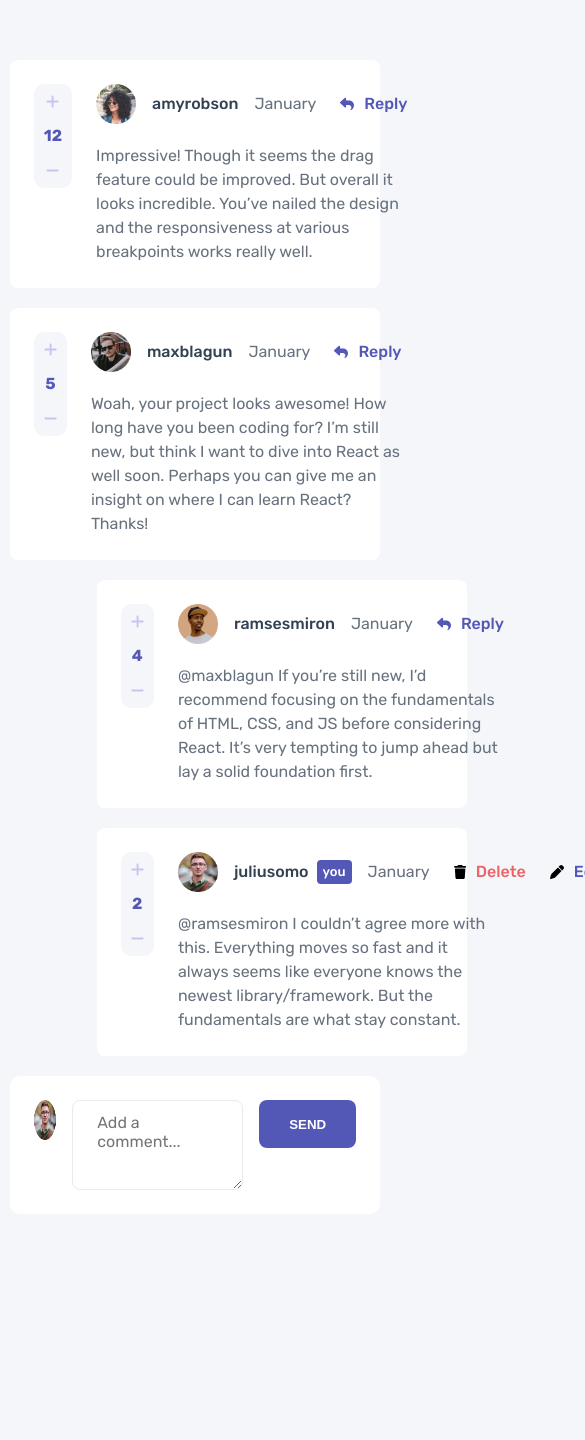
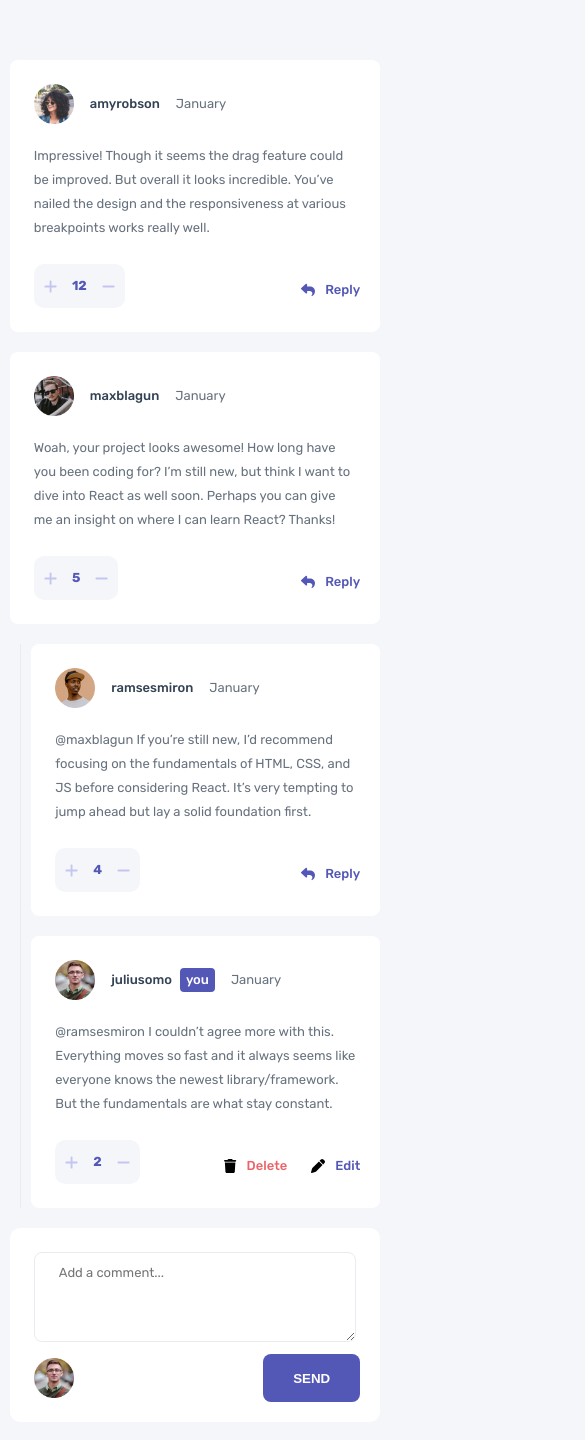
Before and after one commit to Leonardo-G/front-mentor-comments, a Next.js app: page / in a window 390 px wide. Shown: the top 1440 px of the page, 585 px wide, since content can reach past the window. Before the commit the page ends 1264 px from the top, so only its background shows below. Built offline with nearby package versions, Linux system fonts and the light colour scheme.

Commit message:
responsive

```diff
--- a/components/chat/Chat.tsx
+++ b/components/chat/Chat.tsx
@@ -5,7 +5,7 @@ import { ImageCircle } from '../image/ImageCircle'
 
 import { StateContext } from '../../context/StateContext'
 
-import { Background, FlexRow, Position, TextArea } from '../../styled/globals/globals'
+import { Background, Box, FlexRow, Position, TextArea } from '../../styled/globals/globals'
 
 interface Props {
     textButton?: string;
@@ -23,17 +23,19 @@ export const Chat: FC<Props> = ({ value = "", textButton = "SEND", padding, idMe
         setMessage( e.currentTarget.value )
     }
 
-
     return (
         <Position padding={ padding }>
             <Background color='#fff' padding={ 24 }>
-                <FlexRow gap={ 16 }>
+                <FlexRow gap={ 16 } responsive>
                     <ImageCircle src={ user.urlImage }/>
                     <TextArea
                         placeholder='Add a comment...'
                         onChange={ changeMessage }
                         value={ message }
                     />
+                    <Box
+                        bottom={ 20 }
+                    >
                         <Button
                             title={ textButton }
                             event={
@@ -44,6 +46,7 @@ export const Chat: FC<Props> = ({ value = "", textButton = "SEND", padding, idMe
                                     () => addReply( message, idMessage )
                             }
                         />
+                    </Box>
                 </FlexRow>
             </Background>
         </Position>
--- a/components/comments/Comment.tsx
+++ b/components/comments/Comment.tsx
@@ -55,20 +55,19 @@ export const Comment: FC<Props> = ({comment: { comment, date, idUser, rate, id,
     const changeFavorite = ( type: "DOWNVOTE" | "UPVOTE" ) => {
 
         if ( type === "DOWNVOTE" ){
-            removeFavoriteMessage( id, idComment ? "REPLY" : "COMMENT" );
+            removeFavoriteMessage( id, idComment ? "REPLY" : "COMMENT", idUser );
 
         } else {
-            favoriteMessage( id, idComment ? "REPLY" : "COMMENT" );
+            favoriteMessage( id, idComment ? "REPLY" : "COMMENT", idUser );
         }
-
     }
 
     return (
         <>
             <CommentGroup>
-                <FlexRow>
-                    <Background color='#F5F6FA' padding={ 10 } >
-                        <FlexColumn gap={ 15 } center>
+                <FlexRow responsive>
+                    <Background color='#F5F6FA' padding={ 10 } widthContent>
+                        <FlexColumn gap={ 15 } center responsive>
                             <Icon
                                 color={ upvote.some( u => u.idMessage === id ) ? "red" : '#C5C6EF'}
                                 size={ 15 }
@@ -119,6 +118,8 @@ export const Comment: FC<Props> = ({comment: { comment, date, idUser, rate, id,
                                         </Icon>
                                     </Box>
                                 :
+                                    <Box>
+
                                         <FlexRow gap={ 24 }>
                                             <Icon
                                                 onClick={ () => deleteMessage( idComment ? "reply" : "message", id ) }
@@ -141,6 +142,7 @@ export const Comment: FC<Props> = ({comment: { comment, date, idUser, rate, id,
                                                 <Text className='text' color='#5357B6' weight={ 500 }>Edit</Text>
                                             </Icon>
                                         </FlexRow>
+                                    </Box>
                             }
                         </FlexRow>
                         {
--- a/components/comments/Replys.tsx
+++ b/components/comments/Replys.tsx
@@ -10,6 +10,10 @@ const Line = styled.div`
     background: #E9EBF0;
     width: 5px;
     margin-left: 45px;
+
+    @media (max-width: 620px){
+        margin-left: 10px;
+    }
 `
 
 interface Props {
@@ -18,7 +22,7 @@ interface Props {
 
 export const Replys: FC<Props> = ({ replies }) => {
     return (
-        <FlexRow gap={ 42 }>
+        <FlexRow gap={ 42 } gapResponsive={ 10 }>
             <Line></Line>
             <FlexColumn>
                 {
--- a/context/StateContext.tsx
+++ b/context/StateContext.tsx
@@ -18,8 +18,8 @@ export interface ContextProps {
         idReply: string;
         is: boolean;
     }>>
-    favoriteMessage: ( id: string, type: "REPLY" | "COMMENT" ) => void;
-    removeFavoriteMessage: ( id: string, type: "REPLY" | "COMMENT"  ) => void;
+    favoriteMessage: ( id: string, type: "REPLY" | "COMMENT", userId: number ) => void;
+    removeFavoriteMessage: ( id: string, type: "REPLY" | "COMMENT", userId: number ) => void;
 };
 
 export const StateContext = createContext({} as ContextProps);
--- a/context/StateProvider.tsx
+++ b/context/StateProvider.tsx
@@ -66,7 +66,9 @@ export const StateProvider: FC<Props> = ({ children }) => {
         }
     }
 
-    const favoriteMessage = ( id: string, type: "REPLY" | "COMMENT" ) => {
+    const favoriteMessage = ( id: string, type: "REPLY" | "COMMENT", userId: number ) => {
+        if ( userId == 4 ) return;
+
         const existUpvote = upvote.some( u => u.idMessage === id );
         const commentUpvote = comments.filter( c => c.id === id )[0] || replies.filter( r => r.id === id )[0];
         const existDownvote = downvote.some( d => d.idMessage === id );
@@ -110,7 +112,9 @@ export const StateProvider: FC<Props> = ({ children }) => {
         }
     }
 
-    const removeFavoriteMessage = ( id: string, type: "REPLY" | "COMMENT"  ) => {
+    const removeFavoriteMessage = ( id: string, type: "REPLY" | "COMMENT", userId: number ) => {
+        if ( userId == 4 ) return;
+
         const existUpvote = upvote.some( u => u.idMessage === id );
         const commentUpvote = comments.filter( c => c.id === id )[0] || replies.filter( r => r.id === id )[0];
         const existDownvote = downvote.some( d => d.idMessage === id );
--- a/styled/globals/globals.ts
+++ b/styled/globals/globals.ts
@@ -9,10 +9,12 @@ export const BackgroundLite = styled.div`
 `
 
 export const Background = styled.div`
-    background: ${ ({ color }: { color?: string, radius?: number, padding?: number, paddingX?: number }) => color ? color: "#fff" };
+    position: relative;
+    background: ${ ({ color }: { color?: string, radius?: number, padding?: number, paddingX?: number, widthContent?: boolean }) => color ? color: "#fff" };
     border-radius: ${ ({ radius } ) => radius ? `${ radius }px` : "10px" };
     padding: ${ ({ padding, paddingX }) => padding ? `${ padding }px` : paddingX ? `0px ${ paddingX }px` : "0px" };
     height: 100%;
+    width: ${ ({ widthContent }) => widthContent ? "fit-content" : "auto" };
 `
 
 export const Container = styled.div`
@@ -25,6 +27,7 @@ export const CommentGroup = styled.div`
     border-radius: 8px;
     padding: 24px;
     width: 100%;
+    position: relative;
 `
 
 export const Circle = styled.div`
@@ -39,22 +42,39 @@ export const Box = styled.div`
     .color:hover{
         color: #C5C6EF;
     }
+
+    @media (max-width: 620px){
+        position: absolute;
+        bottom: ${ ({ bottom }: { bottom?: number }) => bottom ? `${ bottom }px` : "30px" };
+        right: 20px;
+    }
 `
 
 /////////// FLEX ////////////
 export const FlexRow = styled.div`
     display: flex;
-    column-gap: ${ ({ gap }: { gap?: number, center?: boolean, between?: boolean }) => gap ? `${ gap }px` : "24px" };
+    column-gap: ${ ({ gap }: { gap?: number, center?: boolean, between?: boolean, responsive?: boolean, gapResponsive?: number }) => gap ? `${ gap }px` : "24px" };
     align-items: ${ ({ center }: { center ?: boolean }) => center ? "center" : ""  };
     justify-content: ${ ({ between }) => between ? "space-between" : "normal" };
+    row-gap: ${ ({ gap }) => gap ? `${ gap }px` : "24px" };
+
+    @media (max-width: 620px){
+        flex-direction: ${ ({ responsive }) => responsive ? "column-reverse" : "row" };
+        column-gap: ${ ({ gap, gapResponsive }) => gapResponsive ? `${ gapResponsive }px` : gap };
+    };
 `
 
 export const FlexColumn = styled.div`
     width: 100%;
     display: flex;
     flex-direction: column;
-    align-items: ${ ({ center }: { center ?: boolean, gap ?: number }) => center ? "center" : ""  };
+    align-items: ${ ({ center }: { center ?: boolean, gap ?: number, responsive?: boolean, widthResponsive?: number }) => center ? "center" : ""  };
     row-gap: ${ ({ gap }: { gap?: number }) => gap ? `${ gap }px` : "20px" };
+    column-gap: ${ ({ gap }) => gap ? `${ gap }px` : "24px" };
+    @media (max-width: 620px){
+        flex-direction: ${ ({ responsive }) => responsive ? "row" : "column" };
+        width: ${ ({ widthResponsive }) => widthResponsive ? `${ widthResponsive }px` : "auto"}
+    }
 `
 
 ///////////// TEXTOS ////////////////
@@ -64,6 +84,10 @@ export const Text = styled.div`
     font-size: ${ ({ size }: { size?: number }) => size ? `${ size }px` : "16px" };
     line-height: 24px;
     color: ${ ({ color }) => color ? color : "#67727E"};
+
+    @media (max-width: 420px){
+        font-size: 13px;
+    }
 `
 
 ///////////// ICONOS ////////////////
--- /dev/null
+++ b/styled/responsive/buttons.ts
@@ -0,0 +1,5 @@
+import styled from "styled-components";
+
+export const ResponsiveButton = styled.div`
+
+`
--- a/styles/globals.css
+++ b/styles/globals.css
@@ -13,3 +13,13 @@ body, textarea{
   background: #F5F6FA;
   font-family: "Rubik", sans-serif;
 }
+
+body, textarea, p{
+  font-size: 16px;
+}
+
+@media (max-width: 420px){
+  body, textarea, p{
+    font-size: 13px !important;
+  }
+}
```
Also changed, not shown: styles/Home.module.css (deleted, +0 -129 lines). Lines whose indentation alone changed are shown as unchanged.
